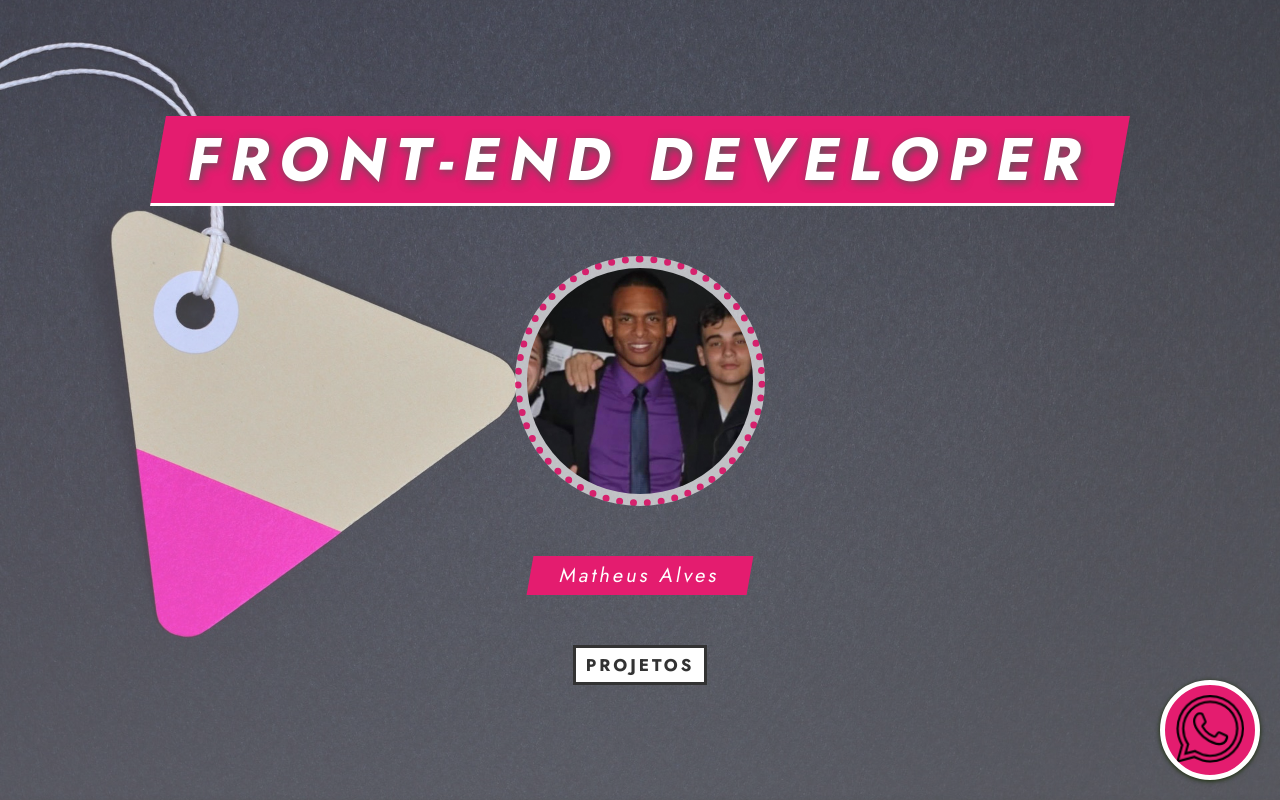
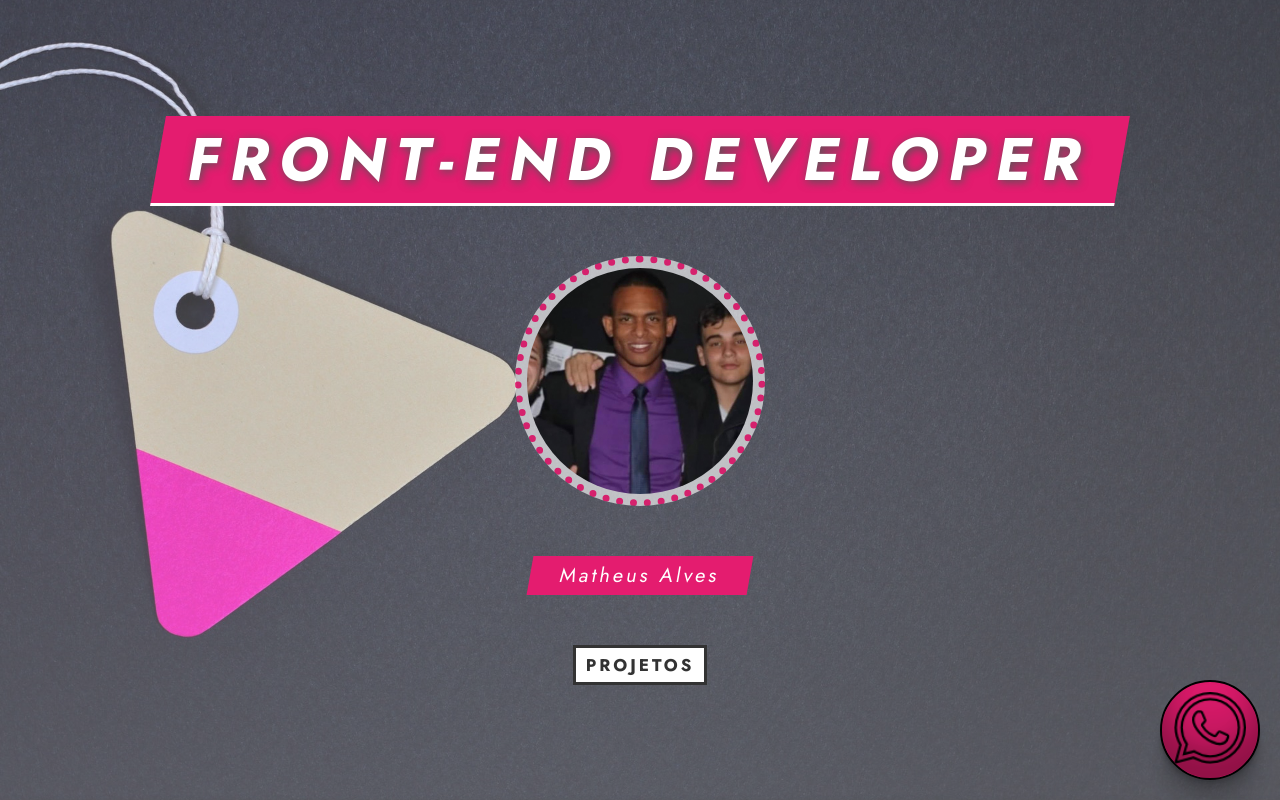
Before and after one commit to matthaiosalves/me, a plain HTML site: page index.html in a window 1280 px wide. Shown: the top 800 px of the page. Drawn offline with Linux system fonts and the light colour scheme.

Commit message:
agora sim

```diff
--- a/style.css
+++ b/style.css
@@ -500,9 +500,9 @@ html {
   overflow: hidden;
   margin: 0 auto;
   border-radius: 50%;
-  box-shadow: 0px 1px 5px 0px #172903;
+  box-shadow: rgba(0, 0, 0, 0.17) 0px -23px 25px 0px inset, rgba(0, 0, 0, 0.15) 0px -36px 30px 0px inset, rgba(0, 0, 0, 0.1) 0px -79px 40px 0px inset, rgba(0, 0, 0, 0.06) 0px 2px 1px, rgba(0, 0, 0, 0.09) 0px 4px 2px, rgba(0, 0, 0, 0.09) 0px 8px 4px, rgba(0, 0, 0, 0.09) 0px 16px 8px, rgba(0, 0, 0, 0.09) 0px 32px 16px;
   background-color:#e41c6f;
-  border: 5px solid #fff;
+  border: 2px solid #000;
 }
 
 .contato .wrapper img{
```
